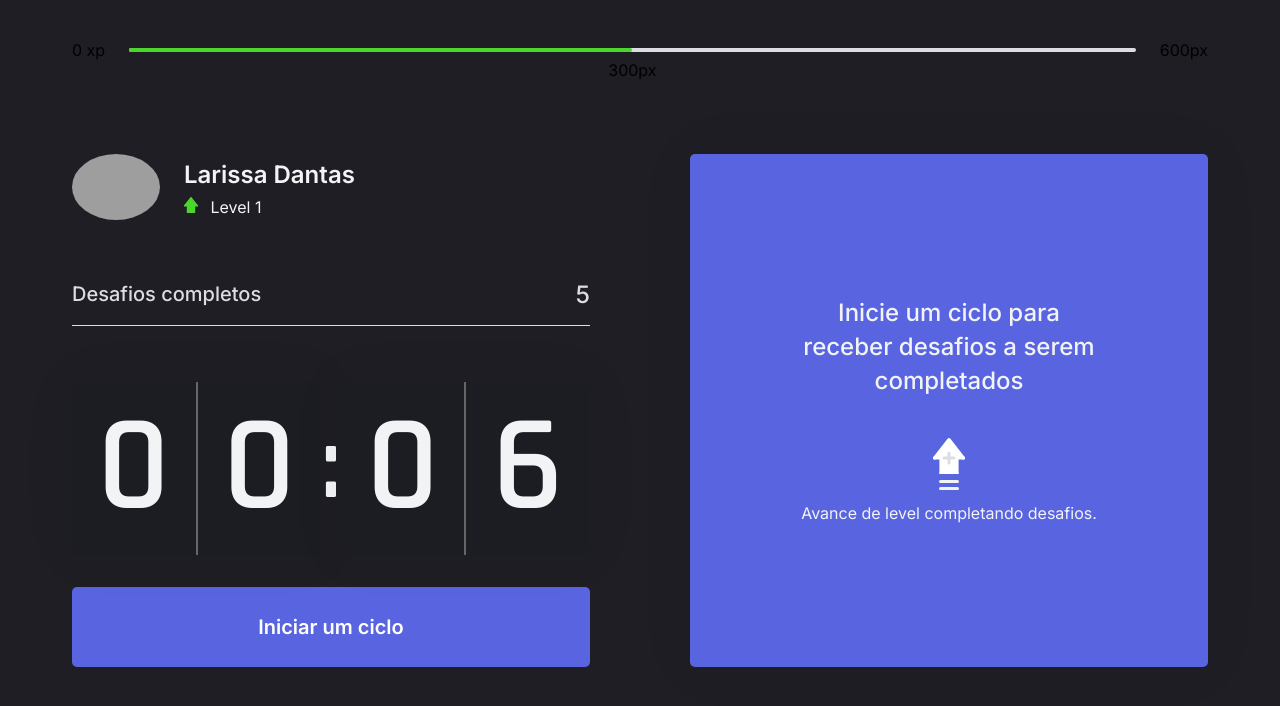
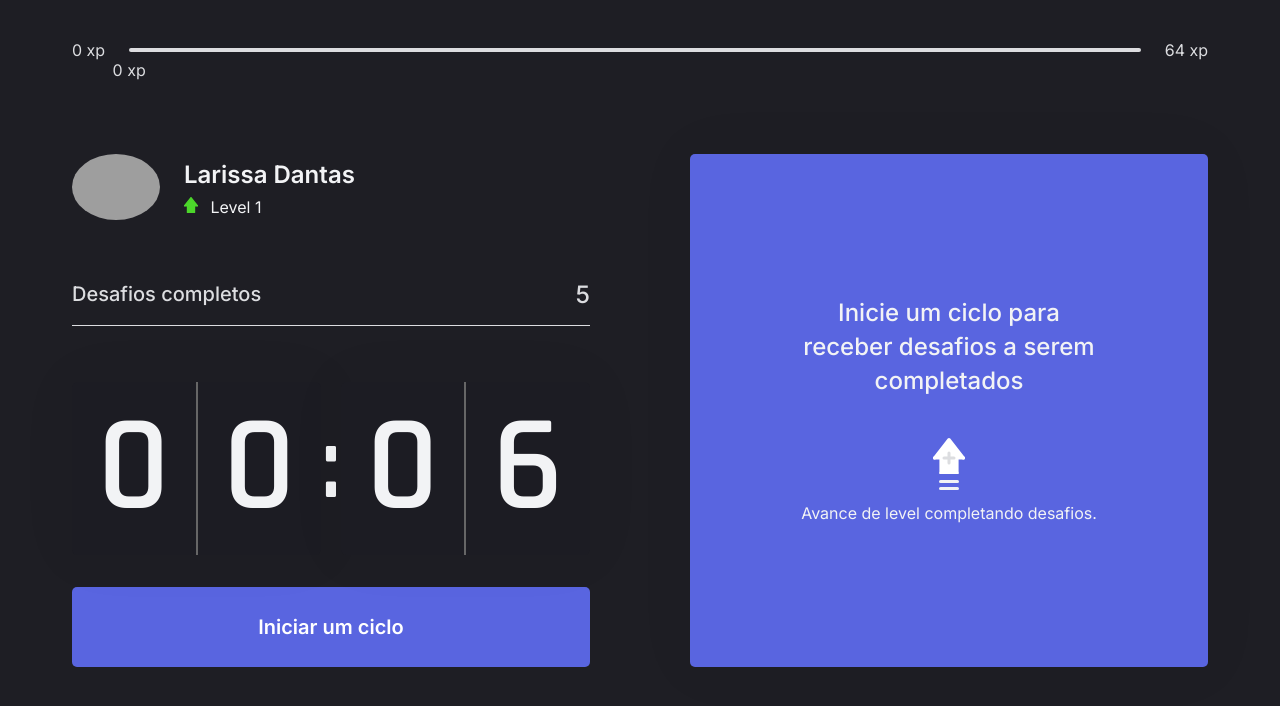
Before and after one commit to RikoKami/pomodoro, a Next.js app: page / in a window 1280 px wide. Shown: the top 706 px of the page. Built offline with nearby package versions, Linux system fonts and the light colour scheme; grey boxes are pictures that could not be loaded.

Commit message:
feat: experience to next level bar

```diff
--- a/src/components/ExperienceBar/experienceBar.module.scss
+++ b/src/components/ExperienceBar/experienceBar.module.scss
@@ -6,6 +6,7 @@
 
 	span {
 		font-size: 1rem;
+		color: nth($neutral,2);
 		&.currentExp {
 			position: absolute;
 			top: 12px;
--- a/src/components/ExperienceBar/index.tsx
+++ b/src/components/ExperienceBar/index.tsx
@@ -1,16 +1,22 @@
+import { useContext } from "react";
+import { ChallengesContext } from "../../hooks/ChallengesContext";
 import s from "./experienceBar.module.scss";
 
 export const ExperienceBar = () => {
+	const {currentExperience, experienceToNextLevel} = useContext(ChallengesContext);
+
+	const percentToNextLevel = Math.round(currentExperience * 100) / experienceToNextLevel;
+
 	return (
 		<div className={s.experienceBar}>
 			<span>0 xp</span>
 			<div className={s.current}>
-				<div style={{ width: "50%" }} />
-				<span className={s.currentExp} style={{ left: "50%" }}>
-					300px
+				<div style={{ width: `${percentToNextLevel}%` }} />
+				<span className={s.currentExp} style={{ left: `${percentToNextLevel}%` }}>
+					{currentExperience} xp
 				</span>
 			</div>
-			<span>600px</span>
+			<span>{experienceToNextLevel} xp</span>
 		</div>
 	);
 };
--- a/src/hooks/ChallengesContext.tsx
+++ b/src/hooks/ChallengesContext.tsx
@@ -14,6 +14,7 @@ interface ChallengesContextDate {
 	level: number;
 	currentExperience: number;
 	challengesCompleted: number;
+	experienceToNextLevel: number;
 	levelUp: () => void;
 	startNewChallenge: () => void;
 	resetChallenge: () => void;
@@ -28,6 +29,10 @@ export const ChallengesProvider = ({ children }: ChallengesProviderProps) => {
 	const [challengesCompleted, setChallengesCompleted] = useState(0);
 
 	const [activeChallenge, setActiveChallenge] = useState(null);
+
+	// potencia de 2
+	// 4 de fator de exp
+	const experienceToNextLevel = Math.pow((level + 1) * 4, 2);
 
 	const levelUp = () => setLevel(level + 1);
 
@@ -47,6 +52,7 @@ export const ChallengesProvider = ({ children }: ChallengesProviderProps) => {
 				level,
 				currentExperience,
 				challengesCompleted,
+				experienceToNextLevel,
 				levelUp,
 				startNewChallenge,
 				resetChallenge,
```
